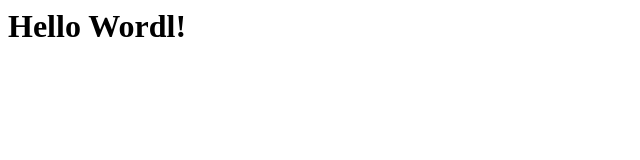
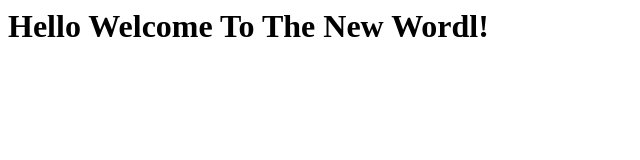
Before and after one commit to Balaji504/Balu, a plain HTML site: page index.html in a window 1280 px wide. Shown: the whole page, without its empty margins (0-640 px from the left). Drawn offline with Linux system fonts and the light colour scheme.

Commit message:
index file changed

```diff
--- a/index.html
+++ b/index.html
@@ -1,5 +1,5 @@
 <html>
 	<body>
-		<h1>Hello Wordl!<h1>
+		<h1>Hello Welcome To The New Wordl!<h1>
 	</body>
 </html>
```
